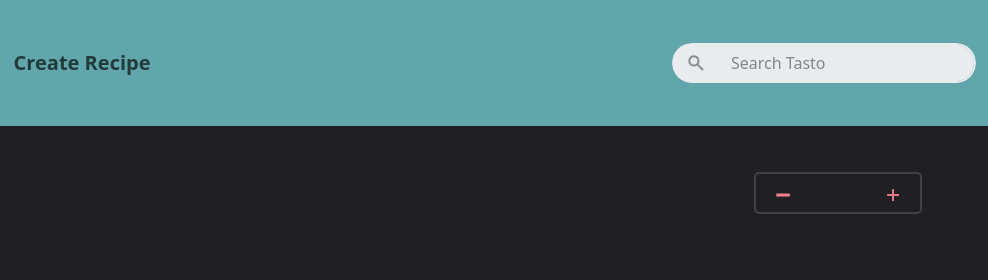
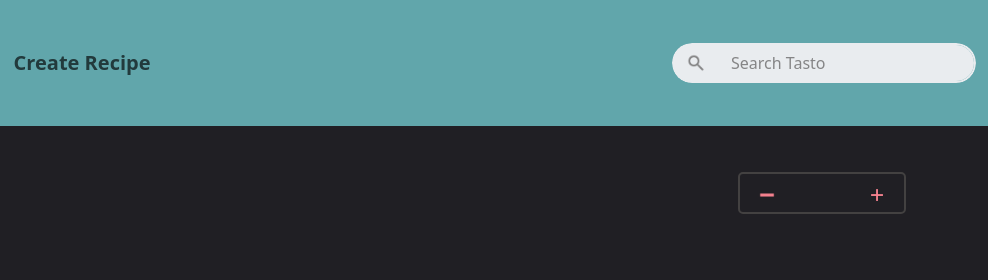
Before and after one commit to fatimahayuni/tasto, a website: page tastobinrecipe.html in a window 1280 px wide. Shown: the top 280 px of the page, 292-1280 px from the left. Drawn offline with nearby package versions, Linux system fonts and the light colour scheme; some packages are replaced by stand-ins of ours; a script that the page names is missing.

Commit message:
Fixed div of ingredient counter again

```diff
--- a/tastobinrecipe.html
+++ b/tastobinrecipe.html
@@ -70,7 +70,7 @@
                 </div>
             </div>
 
-            <div class="col-6 d-flex justify-content-end pe-2">
+            <div class="col-6 d-flex justify-content-end pe-4">
                 <div class="row counter-border-grey w-30 h-60 d-flex align-items-center">
 
                     <div class="col-4 d-flex justify-content-center">
```
